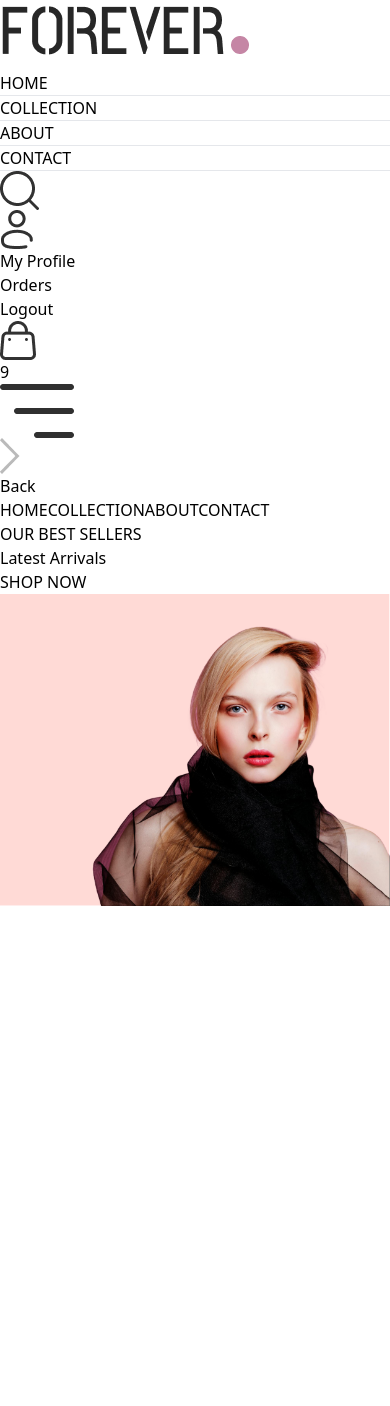
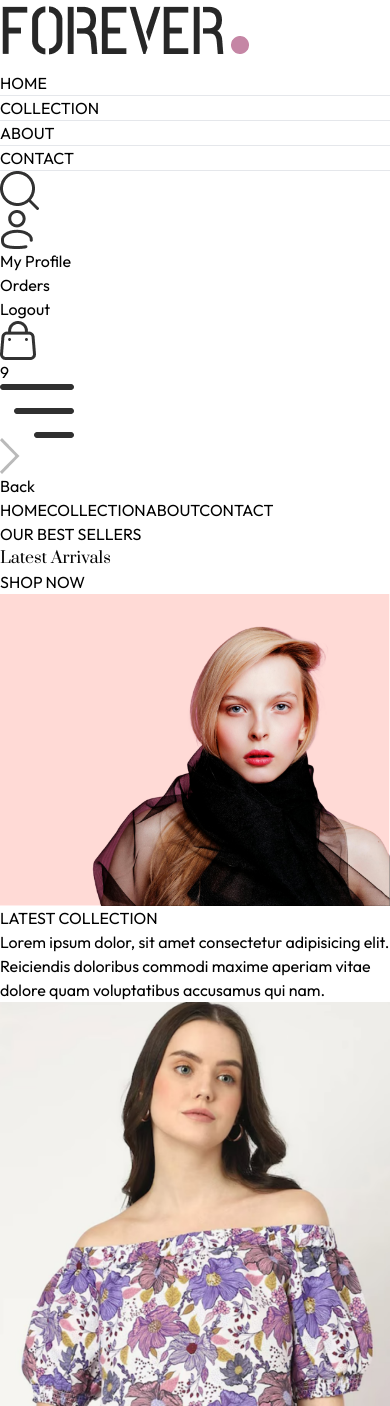
Before and after one commit to prahaspbrao/E-Commerce, a React (Vite) app in the folder frontend/: page / in a window 390 px wide. Shown: the top 1406 px of the page. Before the commit the page ends 906 px from the top, so only its background shows below. Built offline with nearby package versions, Linux system fonts and the light colour scheme.

Commit message:
re-started after a long long gap

```diff
--- /dev/null
+++ b/frontend/src/components/BestSeller.jsx
@@ -0,0 +1,36 @@
+import React, { useContext, useEffect, useState } from 'react'
+import {ShopContext} from "../context/ShopContext"
+import Title from "./Title"
+import ProductItem from './ProductItem';
+
+const BestSeller = () => {
+
+  const {products} = useContext(ShopContext);
+  const [bestSeller , setBestSeller] = useState([]);
+
+  useEffect(() =>{
+    const bestProduct = products.filter((item) => (item.bestseller));
+    setBestSeller(bestProduct.slice(0,5));
+  }, []);
+
+  return (
+    <div className='my-10'>
+      <div className='text-center text-3xl py-8 '>
+        <Title  text1={'BEST'} text2={'SELLERS'} />
+        <p className='w-3/4 m-auto text-xs sm:text-sm md:text-base text-gray-600'>
+        Lorem ipsum dolor sit amet consectetur, adipisicing elit. Non harum quaerat dicta eum unde ad!
+        </p>
+      </div>
+
+      <div className='grid grid-cols-2 sm:grid-cols-3 md:grid-cols-4 lg:grid-cols-5 gap-4 gap-y-6'>
+        {
+          bestSeller.map((item , index)=> (
+            <ProductItem key={index} id={item._id} name={item.name} image={item.image} price={item.price} />
+          ))
+        }
+      </div>
+    </div>
+  )
+}
+
+export default BestSeller
--- a/frontend/src/components/Hero.jsx
+++ b/frontend/src/components/Hero.jsx
@@ -16,7 +16,7 @@
         </p>
       </div>
 
-      <h1 className="text-3xl sm:py-3 lg:text-5xl leading-relaxed">
+      <h1 className="prata-regular text-3xl sm:py-3 lg:text-5xl leading-relaxed">
         Latest Arrivals
       </h1>
 
--- /dev/null
+++ b/frontend/src/components/LatestCollection.jsx
@@ -0,0 +1,36 @@
+import React, { useContext, useEffect, useState } from 'react'
+import {ShopContext} from "../context/ShopContext.jsx"
+import Title from './Title.jsx'
+import ProductItem from './ProductItem.jsx';
+
+const LatestCollection = () => {
+
+    const {products} = useContext(ShopContext);
+    const [latestProducts , setLatestProducts] = useState([]);
+
+    useEffect(() =>{
+      setLatestProducts(products.slice(0,10));
+    } , []);
+
+  return (
+    <div className='my-10 '>
+      <div className='text-center py-8 text-3xl'>
+        <Title text1={'LATEST'} text2={'COLLECTION'} />
+        <p className="w-3/4 m-auto text-xs sm:text-sm md:text-sm md:text-base text-gray-600">
+        Lorem ipsum dolor, sit amet consectetur adipisicing elit. Reiciendis doloribus commodi maxime aperiam vitae dolore quam voluptatibus accusamus qui nam.
+        </p>
+      </div>
+
+      {/* Rendering Products */}
+      <div className='grid grid-cols-2 sm:grid-cols-3 md:grid-cols-4 lg-grid-cols-5 gap-4 gap-y-6'>
+        {
+          latestProducts.map((item , index) => (
+            <ProductItem key={index} id={item._id} image={item.image} name={item.name} price={item.price} />
+          ))
+        }
+      </div>
+    </div>
+  )
+}
+
+export default LatestCollection
--- a/frontend/src/components/NavBar.jsx
+++ b/frontend/src/components/NavBar.jsx
@@ -8,7 +8,7 @@
 
   return (
     <div className='flex items-center justify-between py-5 font-medium'>
-        <img src={assets.logo} className='w-36' alt="Logo" />
+        <Link to={'/'}> <img src={assets.logo} className='w-36' alt="Logo" /></Link>
 
         <ul className='hidden sm:flex gap-5 text-sm text-gray-700 '>
 
--- /dev/null
+++ b/frontend/src/components/ProductItem.jsx
@@ -0,0 +1,20 @@
+import React, { useContext } from 'react'
+import { ShopContext } from '../context/ShopContext'
+import {Link} from "react-router-dom"
+
+const ProductItem = ({id , image , name , price}) => {
+
+    const {currency } = useContext(ShopContext);
+
+  return (
+    <Link className='text-gray-700 cursor-pointer ' to={`/product/${id}`}>
+      <div className='overflow-hidden'>
+        <img className='hover:scale-110 transition ease-in-out' src={image[0]} alt="" />
+      </div>
+      <p className='pt-3 pb-1 text-sm'>{name}</p>
+      <p className='text-sm font-medium '>{currency}{price}</p>
+    </Link>
+  )
+}
+
+export default ProductItem
--- /dev/null
+++ b/frontend/src/components/Title.jsx
@@ -0,0 +1,12 @@
+import React from 'react'
+
+const Title = ({text1 , text2}) => {
+  return (
+    <div className='inline-flex gap-2 items-center mb-3 '>
+      <p className='text-gray-500'>{text1} <span className='text-gray-700  font-medium '>{text2}</span></p>
+      <p className='w-8 sm:w-12 h-[1px] sm:h-[2px] bg-gray-700 '></p>
+    </div>
+  )
+}
+
+export default Title
--- /dev/null
+++ b/frontend/src/context/ShopContext.jsx
@@ -0,0 +1,22 @@
+import { createContext } from "react";
+import {products} from "../assets/assets.js"
+
+export const ShopContext = createContext();
+
+const ShopContextProvider = (props)=> {
+
+    const currency = '$';
+    const delivery_fee = 10;
+
+    const value = {
+        products , currency , delivery_fee
+    }
+
+    return (
+        <ShopContext.Provider value={value}>
+            {props.children}
+        </ShopContext.Provider>
+    )
+}
+
+export default ShopContextProvider;
--- a/frontend/src/index.css
+++ b/frontend/src/index.css
@@ -1,3 +1,5 @@
+@import url('https://fonts.googleapis.com/css2?family=Outfit:wght@100..900&family=Prata&display=swap');
+
 @tailwind base;
 @tailwind components;
 @tailwind utilities;
@@ -5,3 +7,13 @@
 a.active hr{
     display: block;
 }
+
+*{
+    font-family: Outfit;
+}
+
+.prata-regular {
+  font-family: "Prata", serif;
+  font-weight: 400;
+  font-style: normal;
+}
--- a/frontend/src/main.jsx
+++ b/frontend/src/main.jsx
@@ -3,9 +3,12 @@
 import App from './App.jsx'
 import "./index.css"
 import {BrowserRouter} from 'react-router-dom'
+import ShopContextProvider from './context/ShopContext.jsx'
 
 createRoot(document.getElementById('root')).render(
   <BrowserRouter>
+  <ShopContextProvider>
     <App />
+  </ShopContextProvider>
   </BrowserRouter>,
 )
--- a/frontend/src/pages/Home.jsx
+++ b/frontend/src/pages/Home.jsx
@@ -1,10 +1,14 @@
 import React from 'react'
 import Hero from "../components/Hero.jsx"
+import LatestCollection from '../components/LatestCollection.jsx'
+import BestSeller from '../components/BestSeller.jsx'
 
 const Home = () => {
   return (
     <div>
       <Hero />
+      <LatestCollection />
+      <BestSeller />
     </div>
   )
 }
```
